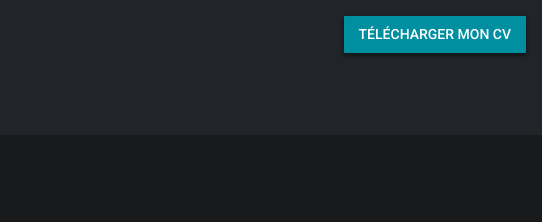
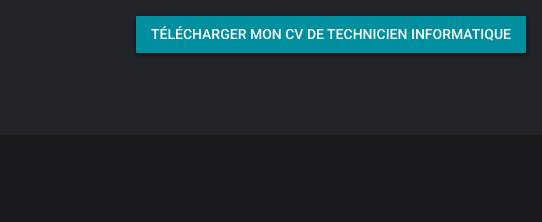
Before and after one commit to xClaves/xClaves.github.io, a plain HTML site: page index.html in a window 1280 px wide. Shown: the top 222 px of the page, 738-1280 px from the left. Drawn offline with Linux system fonts and the light colour scheme.

Commit message:
update download button CV technicien
update download button CV --> technicien

```diff
--- a/index.html
+++ b/index.html
@@ -47,7 +47,7 @@
     <div class="top-bar container-fluid">
       <div class="actions">
       <!-- <a class="btn d-none d-md-inline-block" href="mailto:mehdi.djemai.pro@gmail.com">Me Contacter</a> -->
-      <a class="btn" href="CV_DJEMAI_Mehdi.pdf"> Télécharger mon CV</a></div>
+      <a class="btn" href="CV_DJEMAI_Mehdi.pdf"> Télécharger mon CV de Technicien Informatique </a></div>
       <!--//actions-->
     </div>
     <!--//top-bar-->
```
